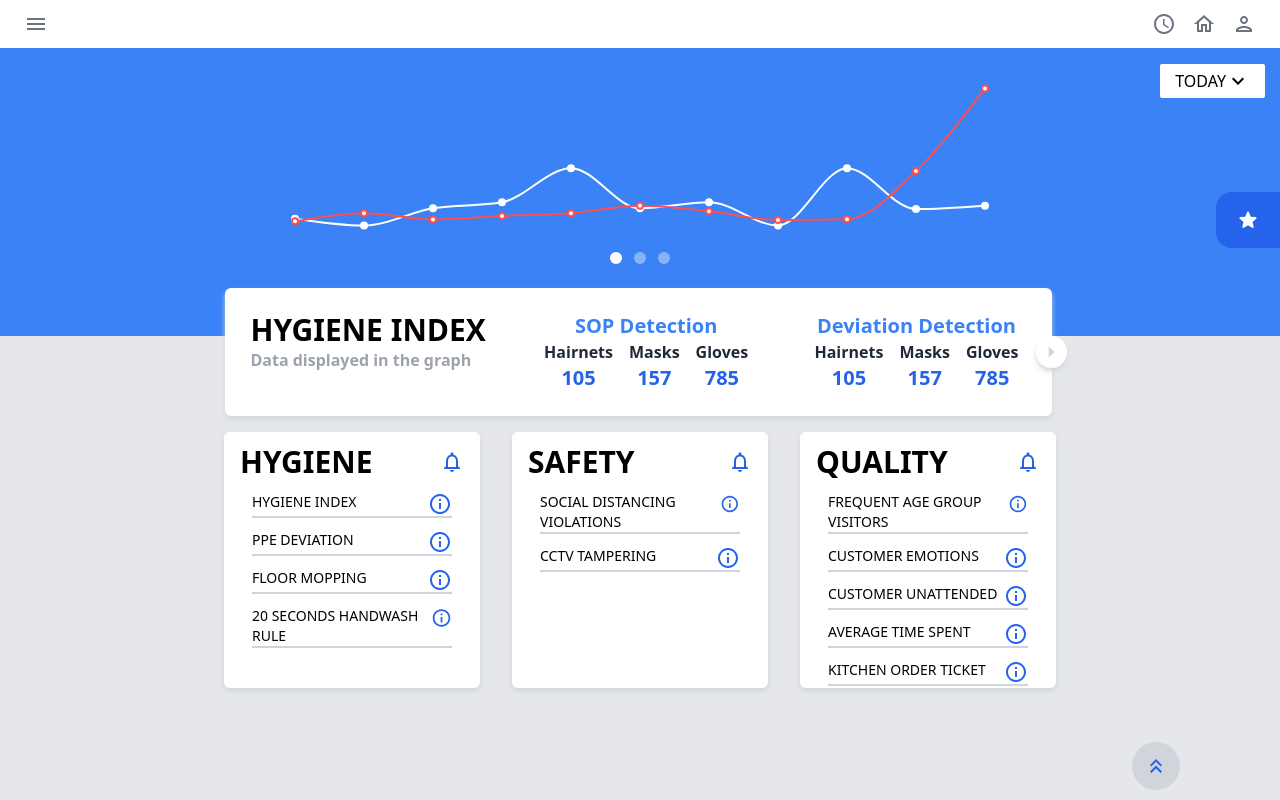
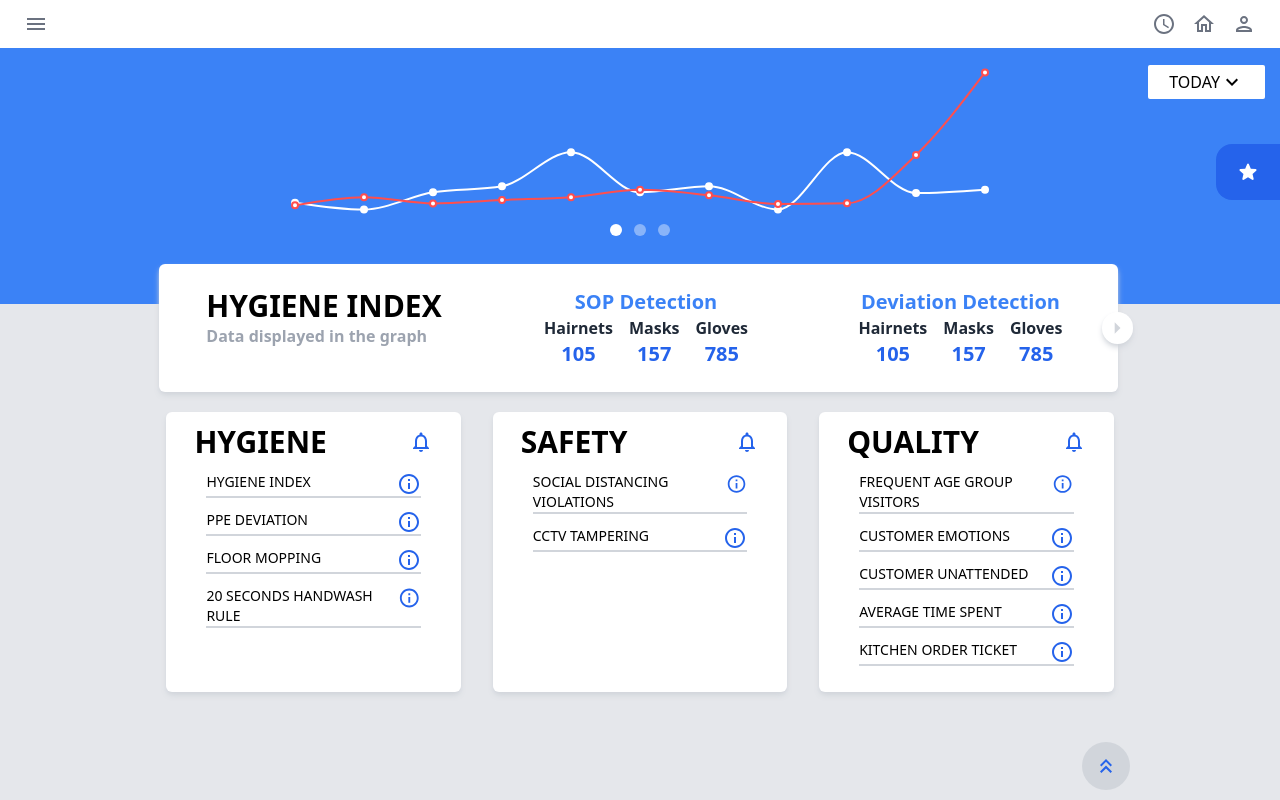
Before and after one commit to mmalay/DashBoard, a Next.js app: page / in a window 1280 px wide. Built offline with nearby package versions, Linux system fonts and the light colour scheme.

Commit message:
drawer opening chnaged

```diff
--- a/components/Card.tsx
+++ b/components/Card.tsx
@@ -9,7 +9,7 @@ type Props = {
 
 const Card = ({ title, features }: Props) => {
   return (
-    <div className="w-1/5 m-4 bg-white rounded-md p-3 h-64 shadow-md shadow-gray-300">
+    <div className="w-[23%] m-4 bg-white rounded-md py-3 px-6 h-[17.5rem] shadow-md shadow-gray-300">
       <div className="flex items-center justify-between mb-3 px-1">
         <span className="font-bold text-3xl">{title}</span>
         <Bell styles="fill-current text-blue-600" />
--- a/components/DashBoard.tsx
+++ b/components/DashBoard.tsx
@@ -15,7 +15,7 @@ const DataItem = ({ title, number }: Props) => (
 const DashBoard = () => {
   return (
     <div className="flex w-full">
-      <div className="flex mx-auto w-2/3">
+      <div className="flex mx-auto w-[77%]">
         <div className="flex bg-white w-full rounded-md justify-around mt-4 ml-3 py-6 shadow-md shadow-gray-300">
           <div className="flex flex-col">
             <span className="text-3xl font-bold">HYGIENE INDEX</span>
--- a/components/Drawer.tsx
+++ b/components/Drawer.tsx
@@ -28,10 +28,14 @@ export default function Drawer({ isOpen, toggleDrawer }: Props) {
   const [isLifeViewMenuOpen, setIsLifeViewMenuOpen] = useState(false);
   const router = useRouter();
 
+  if (!isOpen) {
+    return null;
+  }
+
   return (
     <div
       className={
-        'top-0 left-0 fixed w-80 h-full p-6 overflow-hidden z-50 bg-zinc-800 mb-28' +
+        'top-0 left-0 w-80 h-full p-6 overflow-hidden bg-zinc-800 mb-28' +
         ' flex flex-col justify-between inset-0 transform ease-in-out ' +
         (isOpen
           ? ' transition-all opacity-100 duration-300 translate-x-0  '
--- a/components/charts/LineChart.tsx
+++ b/components/charts/LineChart.tsx
@@ -67,10 +67,10 @@ const LineChartComponent = () => {
   return (
     <div className="w-3/4 m-auto py-8">
       <LineChart
-        width={730}
+        width={690}
         height={280}
         data={data}
-        margin={{ top: 0, right: 20, left: 10, bottom: 25 }}
+        margin={{ top: 0, right: 60, left: 15, bottom: 25 }}
       >
         <XAxis dataKey="time">
           <Label value="Time" offset={-25} position="insideBottom" />
@@ -80,11 +80,12 @@ const LineChartComponent = () => {
             value: 'Hygine Index Value',
             angle: -90,
             position: 'insideBottomLeft',
+            offset: 15,
           }}
         />
         <Tooltip />
-        <Legend verticalAlign="top" height={20} color="#8884d8" />
-        <Line type="linear" dataKey="Hygiene Index Value" stroke="#8884d8" />
+        <Legend verticalAlign="top" height={20} color="#00FA9A" />
+        <Line type="linear" dataKey="Hygiene Index Value" stroke="#00FA9A" />
       </LineChart>
     </div>
   );
--- a/hoc/LayOut.tsx
+++ b/hoc/LayOut.tsx
@@ -15,24 +15,24 @@ function Layout({ children }: Props) {
   };
   return (
     <div className="h-full w-full">
-      <ToolBar toggleDrawer={toggleDrawer} />
       <div
-        className="fixed bg-white right-0 z-10 mt-4 mr-4"
+        className="fixed bg-white right-0 z-10"
         style={{
           marginRight: '15px',
-          paddingLeft: '15px',
-          paddingRight: '15px',
+          marginTop: '65px',
+          paddingLeft: '5px',
+          paddingRight: '5px',
           paddingTop: '5px',
           paddingBottom: '5px',
           borderRadius: '0.125rem',
         }}
       >
-        <div className="flex  w-20 py-2 px-6">
+        <div className="flex w-20 py-2 px-4">
           <span className="text-base font-normal text-black my-2">TODAY</span>
           <Down styles="fill-current text-black" />
         </div>
       </div>
-      <div className="flex">
+      <div className="flex h-screen">
         <Drawer isOpen={isOpen} toggleDrawer={toggleDrawer} />
         <div
           className={
@@ -43,6 +43,7 @@ function Layout({ children }: Props) {
               : ' transition-all opacity-100 duration-300 delay-150 translate-x-full')
           }
         >
+          <ToolBar toggleDrawer={toggleDrawer} />
           {children}
         </div>
       </div>
@@ -52,7 +53,7 @@ function Layout({ children }: Props) {
           position: 'fixed',
           background: '#d1d5db',
           bottom: '10px',
-          right: '100px',
+          right: '150px',
           height: '3rem',
           width: '3rem',
           borderRadius: '9999px',
--- a/pages/hygiene.tsx
+++ b/pages/hygiene.tsx
@@ -10,8 +10,8 @@ const Hygiende = () => {
         <title>OurEye.ai</title>
         <link rel="icon" href="/favicon.ico" />
       </Head>
-      <main className="h-screen">
-        <div className="h-5/6 w-2/3 mx-auto mt-10 py-6 rounded-md bg-white">
+      <main>
+        <div className="h-4/5 w-3/4 mx-auto mt-10 py-6 rounded-md bg-white">
           <div className="flex justify-between items-center mx-12">
             <div className="flex flex-col">
               <div className="flex items-center">
--- a/pages/index.tsx
+++ b/pages/index.tsx
@@ -11,12 +11,12 @@ export default function Home() {
         <title>OurEye.ai</title>
         <link rel="icon" href="/favicon.ico" />
       </Head>
-      <main>
-        <div className="bg-blue-500 flex flex-col items-center h-72">
-          <div className="mx-auto mt-8">
+      <main className="w-full">
+        <div className="bg-blue-500 flex flex-col items-center h-[16rem]">
+          <div className="mx-auto mt-4">
             <TinyLineChart />
           </div>
-          <section className="flex gap-3 mt-3">
+          <section className="flex gap-3  ">
             <div className="h-3 w-3 rounded-full bg-white"></div>
             <div className="h-3 w-3 rounded-full bg-white opacity-40"></div>
             <div className="h-3 w-3 rounded-full bg-white opacity-40"></div>
@@ -25,9 +25,9 @@ export default function Home() {
             <Star styles="fill-current text-white" />
           </div>
         </div>
-        <div className="fixed w-full -mt-16">
+        <div className="fixed w-full -mt-14">
           <DashBoard />
-          <div className="flex mx-auto justify-center">
+          <div className="flex mx-auto justify-center mt-1">
             <Card
               title="HYGIENE"
               features={[
```
